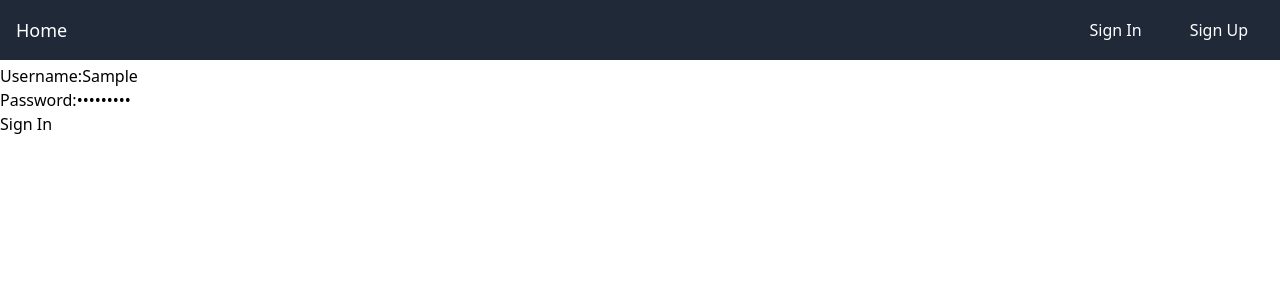
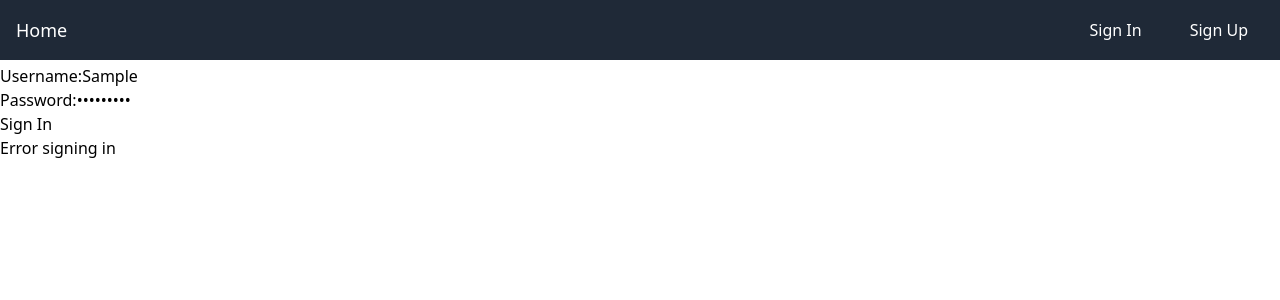
Before and after one commit to Nervxz/Message_Board_Base, a React (Vite) app in the folder FrontEnd/: page /signin in a window 1280 px wide. Both pictures are taken after typing "Sample", "Sample123" into the empty fields and a click on the button "Sign In". Shown: the top 300 px of the page. Built offline with nearby package versions, Linux system fonts and the light colour scheme; no server answers.

Commit message:
Add SignIn

```diff
--- a/FrontEnd/src/components/Navbar.jsx
+++ b/FrontEnd/src/components/Navbar.jsx
@@ -10,6 +10,7 @@ const Navbar = () => {
         </div>
         <div className="text-white flex space-x-4 ml-auto">
           {" "}
+          {/* Added ml-auto to move links to the right */}
           <Link to="/signin" className="px-4">
             Sign In
           </Link>
--- a/FrontEnd/src/components/SignIn.jsx
+++ b/FrontEnd/src/components/SignIn.jsx
@@ -1,17 +1,21 @@
 import React, { useState } from "react";
-import axios from "axios";
+import axios from "../axiosConfig"; // Import the configured Axios instance
 
 const SignIn = () => {
   const [username, setUsername] = useState("");
   const [password, setPassword] = useState("");
+  const [message, setMessage] = useState("");
 
   const handleSubmit = async (e) => {
     e.preventDefault();
     try {
       const response = await axios.post("/auth/signin", { username, password });
+      setMessage("Sign in successful");
       console.log("Sign in successful", response.data);
-      // Handle successful sign in
+      // Save the token in local storage or state management
+      localStorage.setItem("token", response.data.token);
     } catch (error) {
+      setMessage("Error signing in");
       console.error("Error signing in", error);
     }
   };
@@ -35,6 +39,7 @@ const SignIn = () => {
         />
       </div>
       <button type="submit">Sign In</button>
+      {message && <p>{message}</p>}
     </form>
   );
 };
```
Also changed, not shown: FrontEnd/src/context/AuthContext.jsx (added), 1 other file (tests, documents, lock files or other folders).
